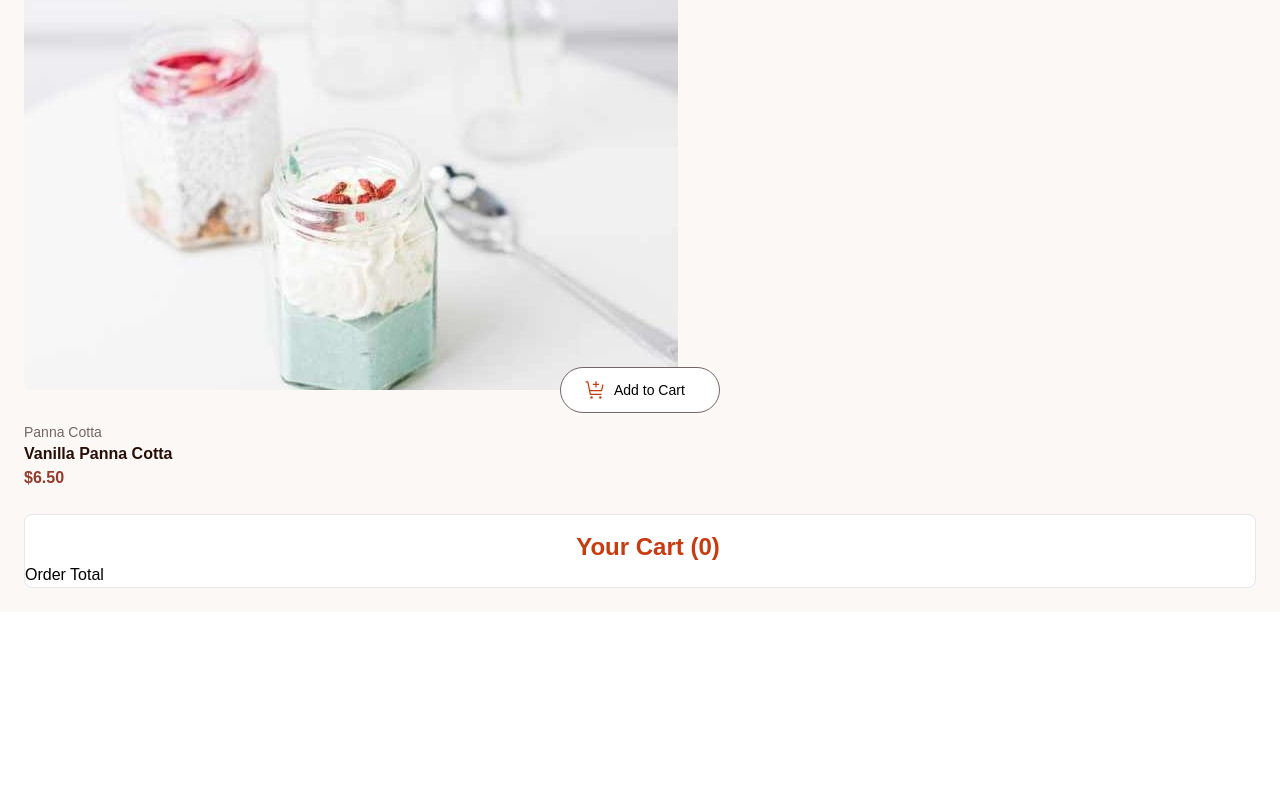
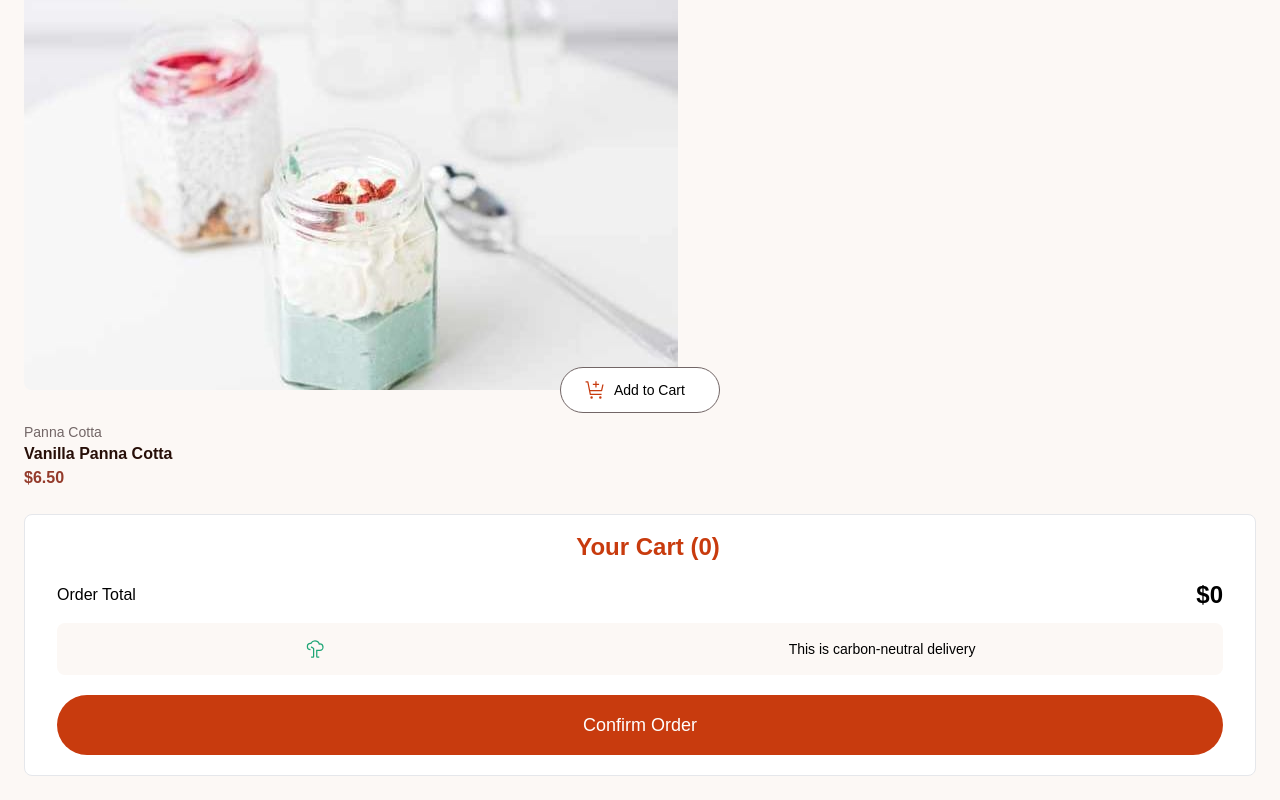
Before and after one commit to vitohartanto/product-list-with-cart, a React (Vite) app: page / in a window 1280 px wide. Shown: the part 4506-5306 px from the top of the page. Before the commit the page ends 5118 px from the top, so only its background shows below. Built offline with nearby package versions, Linux system fonts and the light colour scheme.

Commit message:
feat: card UI/UX done

```diff
--- a/src/components/Cart.jsx
+++ b/src/components/Cart.jsx
@@ -1,6 +1,9 @@
 import { useState } from 'react';
 import { useSelector, useDispatch } from 'react-redux';
+import { removeCart } from '../slices/reducers/cartReducer';
+import { FaRegTimesCircle } from 'react-icons/fa';
 import emptyCart from '../assets/images/illustration-empty-cart.svg';
+import carbonNeutral from '../assets/images/icon-carbon-neutral.svg';
 
 const Cart = () => {
   const { items } = useSelector((state) => state.cart);
@@ -32,18 +35,49 @@ const Cart = () => {
       {/* {filterCount && totalCount > 0 ? ( */}
       {testing === 1 ? (
         <div>
-          <h2 className="text-center text-2xl text-[#c83b0e] font-bold ml-4 pt-4">
+          <h2 className="text-center text-2xl text-[#c83b0e] mb-4 font-bold ml-4 pt-4">
             Your Cart ({totalCount})
           </h2>
           {filterCount.map((item) => (
-            <div key={item.id}>
-              <div></div>
-              <button>X</button>
+            <div
+              key={item.id}
+              className="flex justify-between pb-2 mx-8 mb-2 border-b-2"
+            >
+              <div>
+                <h1 className="mb-1 font-medium">{item.name}</h1>
+                <div className="flex">
+                  <span className="text-[#c83b0e] mr-4">{item.count}x</span>
+                  <span className="text-[#837874] mr-4 font-light">
+                    @ ${item.price.toFixed(2)}
+                  </span>
+                  <span className="text-[#270f08] font-normal">
+                    ${(item.count * item.price).toFixed(2)}
+                  </span>
+                </div>
+              </div>
+              <button onClick={removeCartHandler}>
+                <span className="text-[#837874]">
+                  <FaRegTimesCircle />
+                </span>
+              </button>
             </div>
           ))}
 
-          <div>
-            <h1>Order Total</h1>
+          <div className="mx-8">
+            <div className="flex items-center justify-between my-3">
+              <h1>Order Total</h1>
+              <span className="text-2xl font-bold">${allPriceTotal}</span>
+            </div>
+            <div className="bg-[#fcf8f5] flex rounded-lg justify-around items-center p-4 ">
+              <img src={carbonNeutral} alt="carbon neutral icon" className="" />
+              <p className="text-sm ">
+                This is <span className="font-medium">carbon-neutral</span>{' '}
+                delivery
+              </p>
+            </div>
+            <button className="bg-[#c83b0e] text-center w-full px-16 py-4 rounded-full text-lg font-medium text-white my-5">
+              Confirm Order
+            </button>
           </div>
         </div>
       ) : (
```
